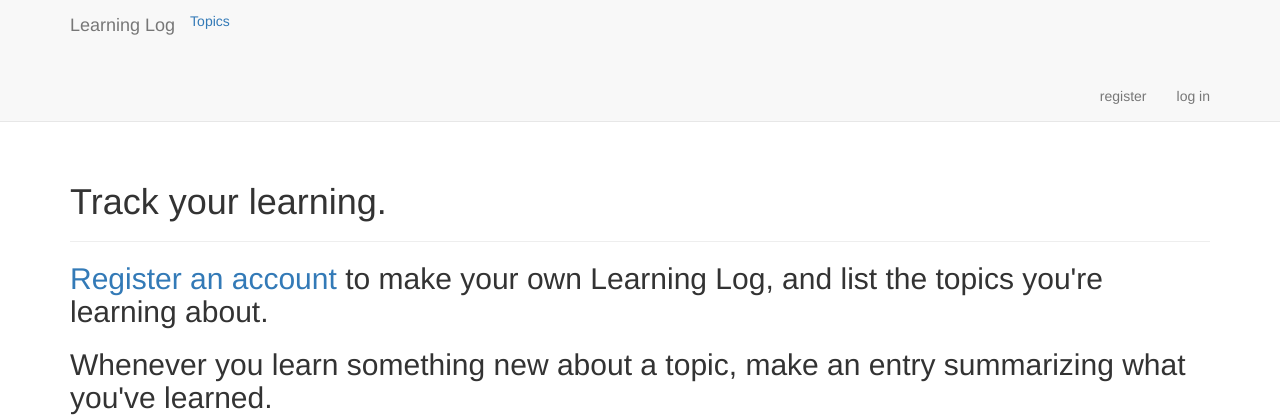
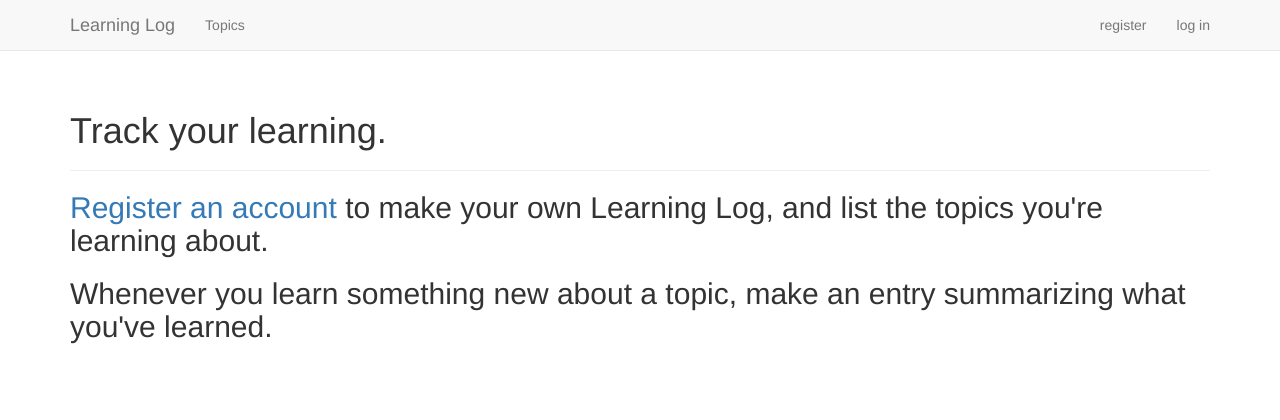
Before and after one commit to mmiirroo/python, a Django app: page / in a window 1280 px wide. Shown: the top 420 px of the page. Run offline with Django 3.2, Linux system fonts and the light colour scheme; some libraries are stand-ins or nearby versions.

Commit message:
fix navigation css

```diff
--- a/learning_log/learning_logs/templates/learning_logs/base.html
+++ b/learning_log/learning_logs/templates/learning_logs/base.html
@@ -26,7 +26,7 @@
         </div>
 
         <div id="navbar" class="navbar-collapse collapse" >
-          <ul class="nav navbar" >
+          <ul class="nav navbar-nav" >
             <li><a href="{% url 'learning_logs:topics' %}">Topics</a></li>
           </ul>
 
```
